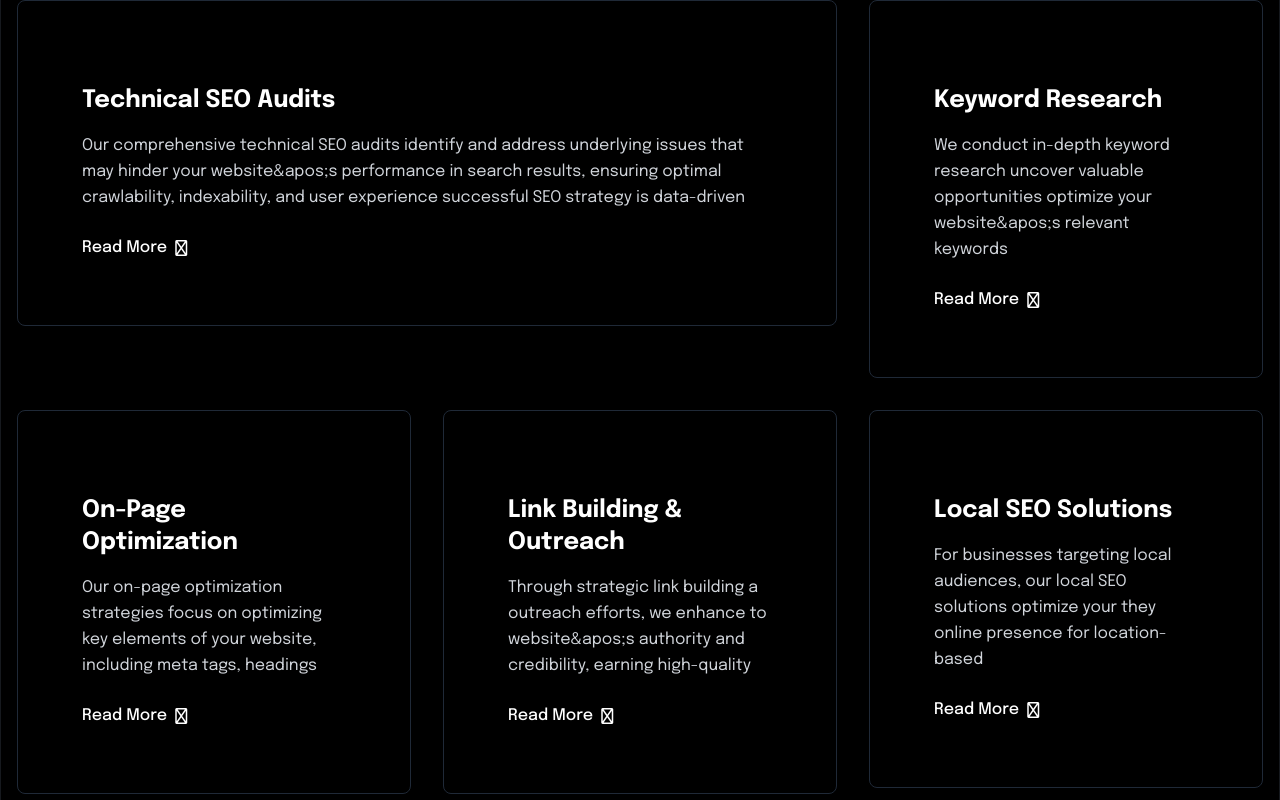
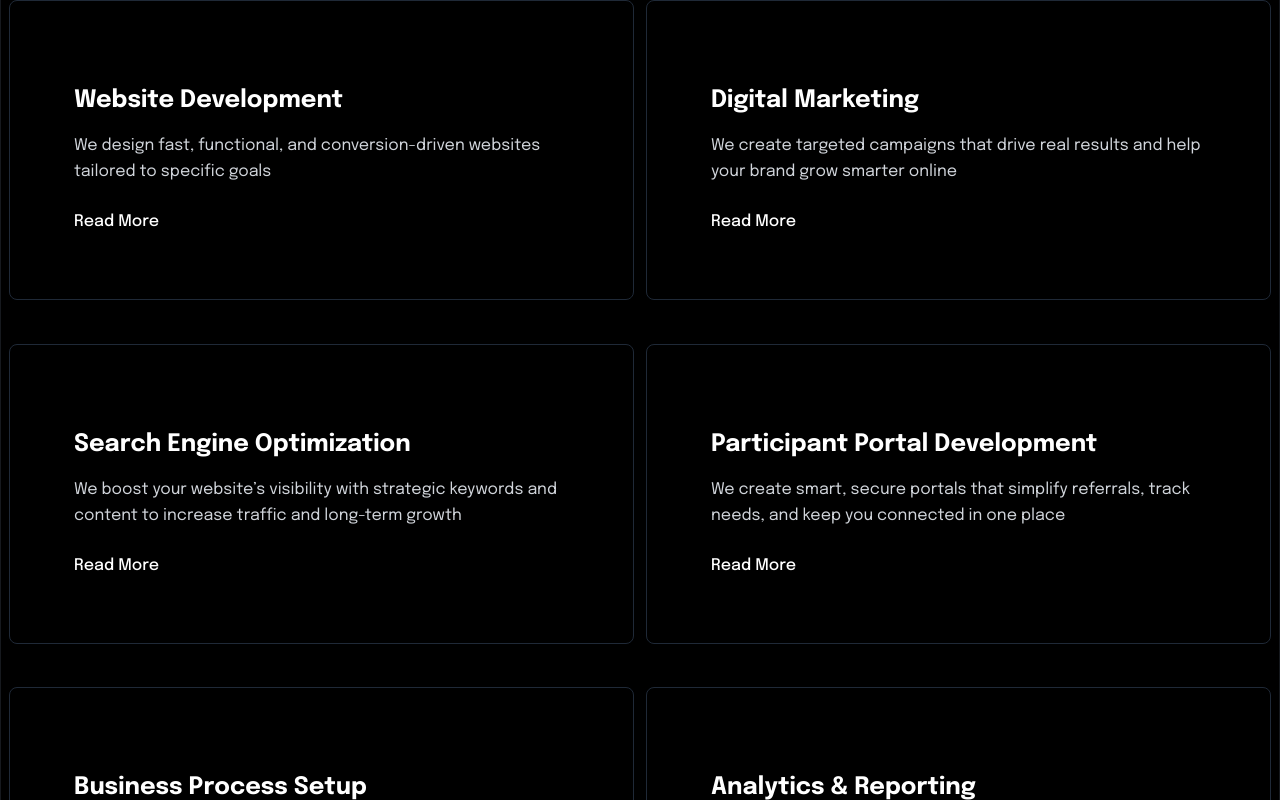
Before and after one commit to strategybyte/strategybyte-v2, a Next.js app: page / in a window 1280 px wide. Shown: the part 1660-2460 px from the top of the page. Built offline with nearby package versions, Linux system fonts and the light colour scheme.

Commit message:
fixed ooter

```diff
--- a/app/globals.css
+++ b/app/globals.css
@@ -718,7 +718,7 @@
     margin-top: 5px;
     font-size: 55px;
     margin-right: 30px;
-    color: #ff6b35;
+    color: #ffc605;
   }
 
   .contact-info-two-item .icon i {
--- a/app/page.jsx
+++ b/app/page.jsx
@@ -25,7 +25,7 @@ export default function Home() {
         <Blog />
         <CTA />
       </main>
-      {/* <Footer /> */}
+      <Footer />
     </div>
   );
 }
--- a/components/Footer.jsx
+++ b/components/Footer.jsx
@@ -81,9 +81,12 @@ export default function Footer() {
                 </div>
                 <div className="text">
                   Main Location
-                  <span className="h6 block text-white font-semibold text-lg mt-1">
-                    57 Main Street, Melbourne, Australia
-                  </span>
+                  <Link
+                    href="https://maps.app.goo.gl/zf98r779Z13pcNdt6"
+                    className="h6 block text-white font-semibold text-lg mt-1"
+                  >
+                    New South Wales, 2148
+                  </Link>
                 </div>
               </div>
 
@@ -94,12 +97,12 @@ export default function Footer() {
                 <div className="text">
                   Email Address
                   <span className="h6 block text-white font-semibold text-lg mt-1">
-                    <a
-                      href="mailto:support@gmail.com"
+                    <Link
+                      href="mailto:info@strategybyte.com.au"
                       className="hover:text-primary transition-colors"
                     >
-                      support@gmail.com
-                    </a>
+                      info@strategybyte.com.au
+                    </Link>
                   </span>
                 </div>
               </div>
@@ -111,23 +114,26 @@ export default function Footer() {
                 <div className="text">
                   Need Helps
                   <span className="h6 block text-white font-semibold text-lg mt-1">
-                    <a
-                      href="tel:+00012345688"
+                    <Link
+                      href="tel:0410 745 998"
                       className="hover:text-primary transition-colors"
                     >
-                      +000 (123) 456 88
-                    </a>
+                      0410 745 998
+                    </Link>
                   </span>
                 </div>
               </div>
 
               <div className="logo mt-60 rmt-35">
-                <Link href="/">
+                <Link href="/" className="flex items-center gap-2">
                   <img
-                    src="/assets/images/logos/logo-footer.png"
+                    src="/assets/images/strategy-byte-logo-color.svg"
                     alt="Logo"
                     className="max-w-[200px]"
                   />
+                  <span className="text-2xl font-bold text-white">
+                    StrategyByte
+                  </span>
                 </Link>
               </div>
             </div>
@@ -207,28 +213,9 @@ export default function Footer() {
                 </div>
                 <div className="w-full">
                   <div className="form-group mb-0">
-                    <ul className="radio-filter mb-25">
-                      <li>
-                        <input
-                          className="form-check-input"
-                          type="checkbox"
-                          name="saveInfo"
-                          id="activity1"
-                          checked={formData.saveInfo}
-                          onChange={handleInputChange}
-                        />
-                        <label
-                          htmlFor="activity1"
-                          className="text-gray-300 text-sm"
-                        >
-                          Save my name, email, and website in this browser for
-                          the next time I comment.
-                        </label>
-                      </li>
-                    </ul>
                     <button
                       type="submit"
-                      className="theme-btn bgc-secondary hover:bg-orange-600 transition-colors"
+                      className="px-4 py-3 bg-secondary text-white font-semibold rounded-lg flex items-center justify-center transition-colors hover:bg-secondary-500"
                     >
                       <span>Send Us Message</span>
                     </button>
@@ -241,16 +228,13 @@ export default function Footer() {
       </div>
 
       <div className="footer-bottom">
-        <div className="container mx-auto px-sm-0 bordered-x bordered-top pt-30 pb-15">
+        <div className="container mx-auto px-4 bordered-x bordered-top pt-30 pb-15">
           <div className="row">
             <div className="w-full lg:w-5/12">
               <div className="copyright-text text-center lg:text-left">
                 <p className="text-gray-400">
                   Copyright ©{" "}
-                  <Link
-                    href="/"
-                    className="text-primary font-semibold hover:text-orange-400 transition-colors"
-                  >
+                  <Link href="/" className="font-semibold !text-secondary">
                     Strategybyte
                   </Link>
                   , all rights reserved.
@@ -261,40 +245,39 @@ export default function Footer() {
               <ul className="footer-bottom-nav">
                 <li>
                   <Link
-                    href="/refund"
-                    className="text-gray-400 hover:text-white transition-colors"
+                    href="#"
+                    className="text-gray-400 hover:!text-white transition-colors"
                   >
-                    Refund
+                    About
                   </Link>
                 </li>
                 <li>
                   <Link
-                    href="/privacy"
-                    className="text-gray-400 hover:text-white transition-colors"
+                    href="#"
+                    className="text-gray-400 hover:!text-white transition-colors"
                   >
-                    Privacy Policy
+                    News
                   </Link>
                 </li>
                 <li>
                   <Link
-                    href="/faqs"
-                    className="text-gray-400 hover:text-white transition-colors"
+                    href="#"
+                    className="text-gray-400 hover:!text-white transition-colors"
                   >
-                    FAQs
+                    Contact
                   </Link>
                 </li>
               </ul>
             </div>
           </div>
-
-          {/* Scroll Top Button */}
+          {/* Scroll Top Button
           <button
             className="scroll-top scroll-to-target"
             onClick={scrollToTop}
             aria-label="Scroll to top"
           >
             <i className="far fa-arrow-up" />
-          </button>
+          </button> */}
         </div>
       </div>
     </footer>
--- a/components/Services.jsx
+++ b/components/Services.jsx
@@ -7,33 +7,39 @@ export default function Services({ extraClass = "pb-70" }) {
   const services = [
     {
       icon: "flaticon-seo",
-      title: "Technical SEO Audits",
+      title: "Website Development",
       description:
-        "Our comprehensive technical SEO audits identify and address underlying issues that may hinder your website&apos;s performance in search results, ensuring optimal crawlability, indexability, and user experience successful SEO strategy is data-driven",
+        "We design fast, functional, and conversion-driven websites tailored to specific goals",
     },
     {
       icon: "flaticon-keywords",
-      title: "Keyword Research",
+      title: "Digital Marketing ",
       description:
-        "We conduct in-depth keyword research uncover valuable opportunities optimize your website&apos;s relevant keywords",
+        "We create targeted campaigns that drive real results and help your brand grow smarter online",
     },
     {
       icon: "flaticon-search-engine",
-      title: "On-Page Optimization",
+      title: "Search Engine Optimization",
       description:
-        "Our on-page optimization strategies focus on optimizing key elements of your website, including meta tags, headings",
+        "We boost your website’s visibility with strategic keywords and content to increase traffic and long-term growth",
     },
     {
       icon: "flaticon-link-building",
-      title: "Link Building & Outreach",
+      title: "Participant Portal Development",
       description:
-        "Through strategic link building a outreach efforts, we enhance to website&apos;s authority and credibility, earning high-quality",
+        "We create smart, secure portals that simplify referrals, track needs, and keep you connected in one place",
     },
     {
       icon: "flaticon-www",
-      title: "Local SEO Solutions",
+      title: "Business Process Setup",
       description:
-        "For businesses targeting local audiences, our local SEO solutions optimize your they online presence for location-based",
+        "We streamline your business with efficient workflows and digital tools for smooth operations ",
+    },
+    {
+      icon: "flaticon-www",
+      title: "Analytics & Reporting ",
+      description:
+        "We turn data into actionable insights to help you make smarter, data-driven decisions",
     },
   ];
 
@@ -81,15 +87,10 @@ export default function Services({ extraClass = "pb-70" }) {
         </div>
 
         {/* Services Grid */}
-        <div className="flex flex-wrap justify-center -mx-4">
+        <div className="grid gird-cols-1 md:grid-cols-2 gap-3 -mx-4 px-2">
           {services.map(({ icon, title, description }, i) => (
             <div
               key={i}
-              className={`${
-                i === 0
-                  ? "w-full xl:w-2/3 px-4"
-                  : "w-full xl:w-1/3 md:w-1/2 px-4"
-              }`}
               data-aos="flip-up"
               data-aos-duration="1500"
               data-aos-offset="50"
@@ -121,7 +122,6 @@ export default function Services({ extraClass = "pb-70" }) {
                   className="inline-flex items-center text-primary-500 font-medium hover:text-secondary-500 transition-all duration-500 group-hover:text-black"
                 >
                   Read More
-                  <i className="far fa-arrow-right ml-2"></i>
                 </Link>
 
                 {/* Background Circle - Only visible on hover */}
```
